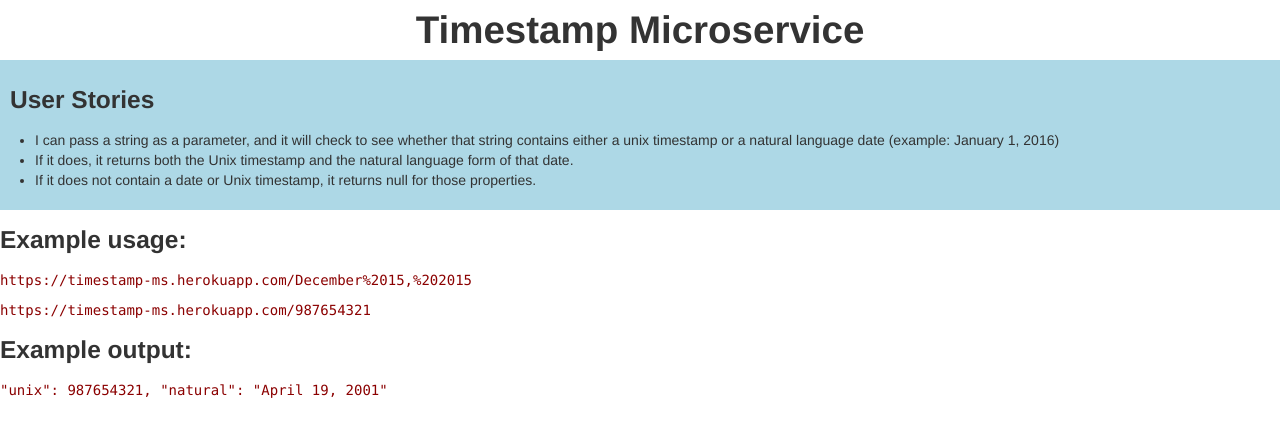
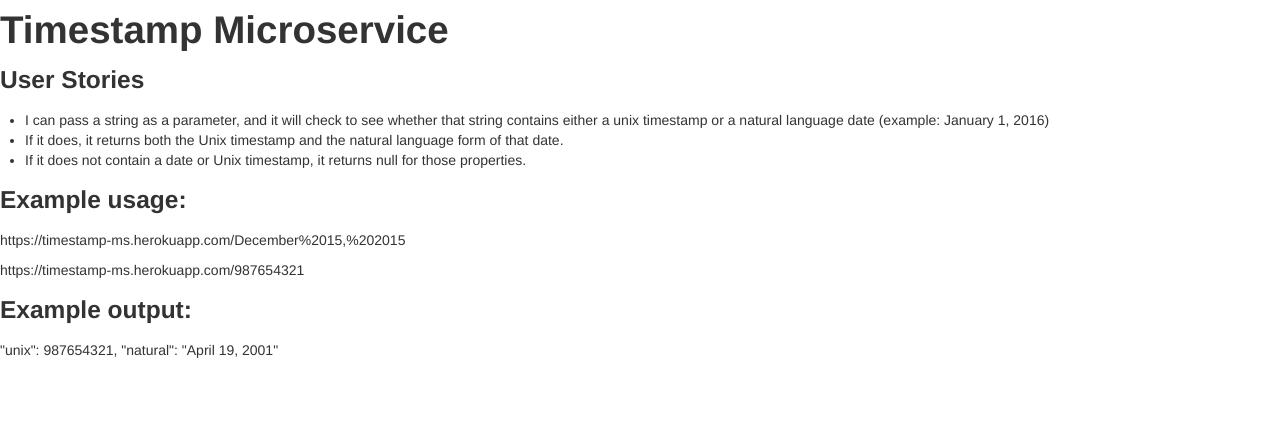
Before and after one commit to SzechuanSage/requestHeaderParser, a plain HTML site: page index.html in a window 1280 px wide. Drawn offline with Linux system fonts and the light colour scheme.

Commit message:
Removed timestamp cs.

```diff
--- a/css/timestamp.css
+++ /dev/null
@@ -1,13 +0,0 @@
-.title {
-    text-align: center;
-}
-
-.sampleText {
-    font-family: "Lucida Console" ;
-    color: #8B0000 ;
-}
-
-.userStories {
-    background-color: #ADD8E6;
-    padding: 10px ;
-}
--- a/index.html
+++ b/index.html
@@ -5,7 +5,6 @@
     <meta name="viewport" content="width=device-width, initial-scale=1.0">
     <link rel="stylesheet" href="/css/bootstrap.min.css">
     <link rel="stylesheet" href="/css/bootstrap-responsive.min.css">
-    <link rel="stylesheet" href="/css/timestamp.css" type="text/css">
     </style>
   </head>
   <body>
```
